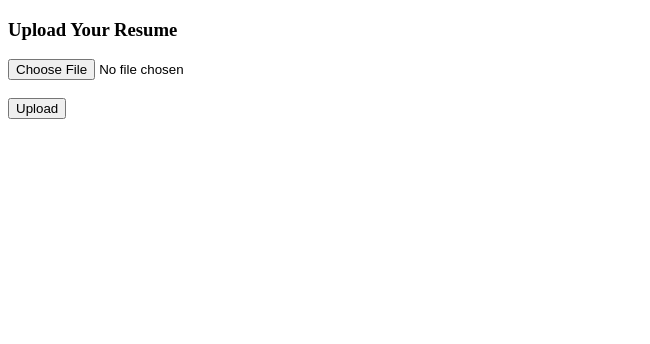
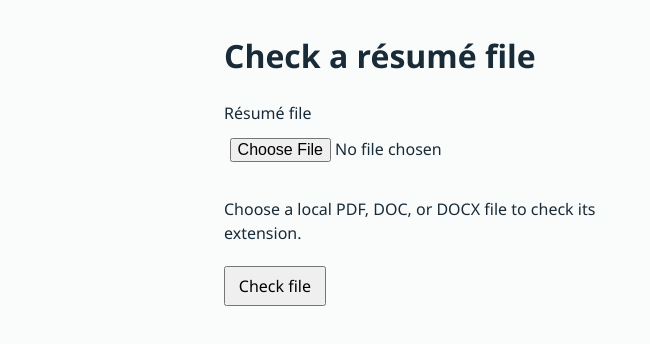
Before and after one commit to AdityaGit8009/JS-Task, a plain HTML site: page task16.html in a window 1280 px wide. Shown: the whole page, without its empty margins (0-650 px from the left). Drawn offline with Linux system fonts and the light colour scheme.

Commit message:
Check the selected resume file locally and report its format

```diff
--- a/task16.html
+++ b/task16.html
@@ -1,34 +1,46 @@
 <!DOCTYPE html>
-<html>
-
+<html lang="en">
 <head>
     <meta charset="UTF-8">
-        <title>Resume Upload Validation</title>
+    <meta name="viewport" content="width=device-width, initial-scale=1.0">
+    <title>Check a résumé file</title>
+    <link rel="stylesheet" href="assets/site.css">
 </head>
+<body>
+    <main>
+        <h1>Check a résumé file</h1>
+        <form id="resume-form" class="fields" novalidate>
+            <label for="resume">Résumé file</label>
+            <input id="resume" type="file" accept=".pdf,.doc,.docx" required aria-describedby="file-hint">
+            <p id="file-hint">Choose a local PDF, DOC, or DOCX file to check its extension.</p>
+            <button type="submit">Check file</button>
+        </form>
+        <output id="file-status" for="resume"></output>
+    </main>
+    <script>
+        const form = document.getElementById("resume-form");
+        const input = document.getElementById("resume");
+        const status = document.getElementById("file-status");
 
-    <body>
-
-        <h3>Upload Your Resume</h3>
-
-        <input type="file" value="myResume" id="resume">
-        <br><br>
-
-        <input type="button" value="Upload" onclick="validateFile()">
-
-        <script>
-            function validateFile() {
-                var file = document.getElementById("resume").value;
-                if (file === "") {
-                    alert("Please select a file.");
+        input.addEventListener("change", () => {
+            input.removeAttribute("aria-invalid");
+            status.value = "";
+        });
+        form.addEventListener("submit", (event) => {
+            event.preventDefault();
+            const file = input.files[0];
+            if (!file) {
+                input.setAttribute("aria-invalid", "true");
+                status.value = "Please select a file.";
+                input.focus();
                 return;
             }
-                file = file.toLowerCase();
-                if (file.endsWith(".pdf") || file.endsWith(".doc") || file.endsWith(".docx")) {
-                    alert("File uploaded successfully!");
-                } else {
-                    alert("Invalid file! Only PDF, DOC, DOCX allowed.");
-                }
-            }
+            const allowed = /\.(pdf|docx?)$/i.test(file.name);
+            input.setAttribute("aria-invalid", String(!allowed));
+            status.value = allowed
+                ? file.name + " has an accepted extension."
+                : "Choose a file ending in .pdf, .doc, or .docx.";
+        });
     </script>
 </body>
 </html>
```
Lines whose indentation alone changed are shown as unchanged.
